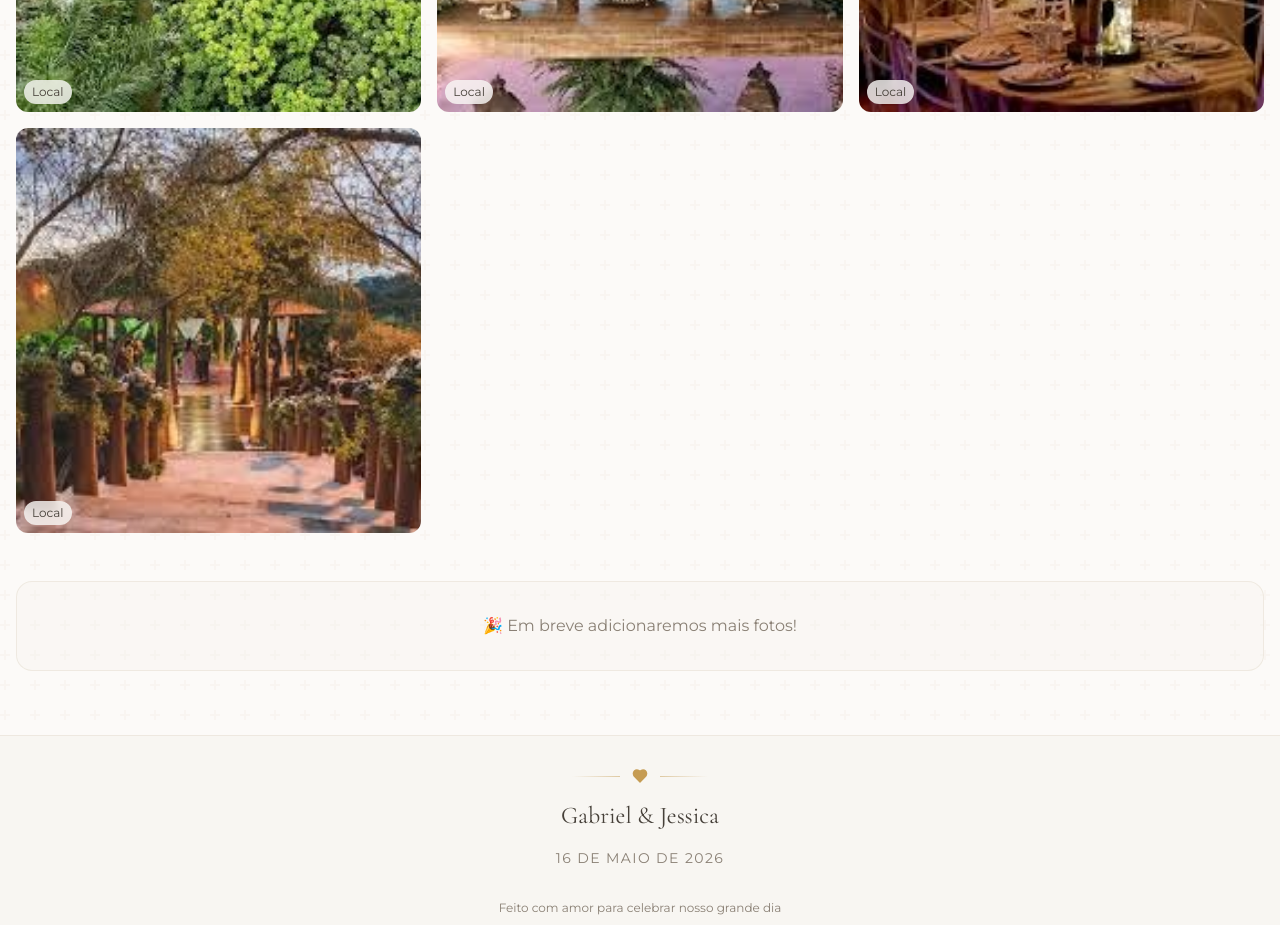
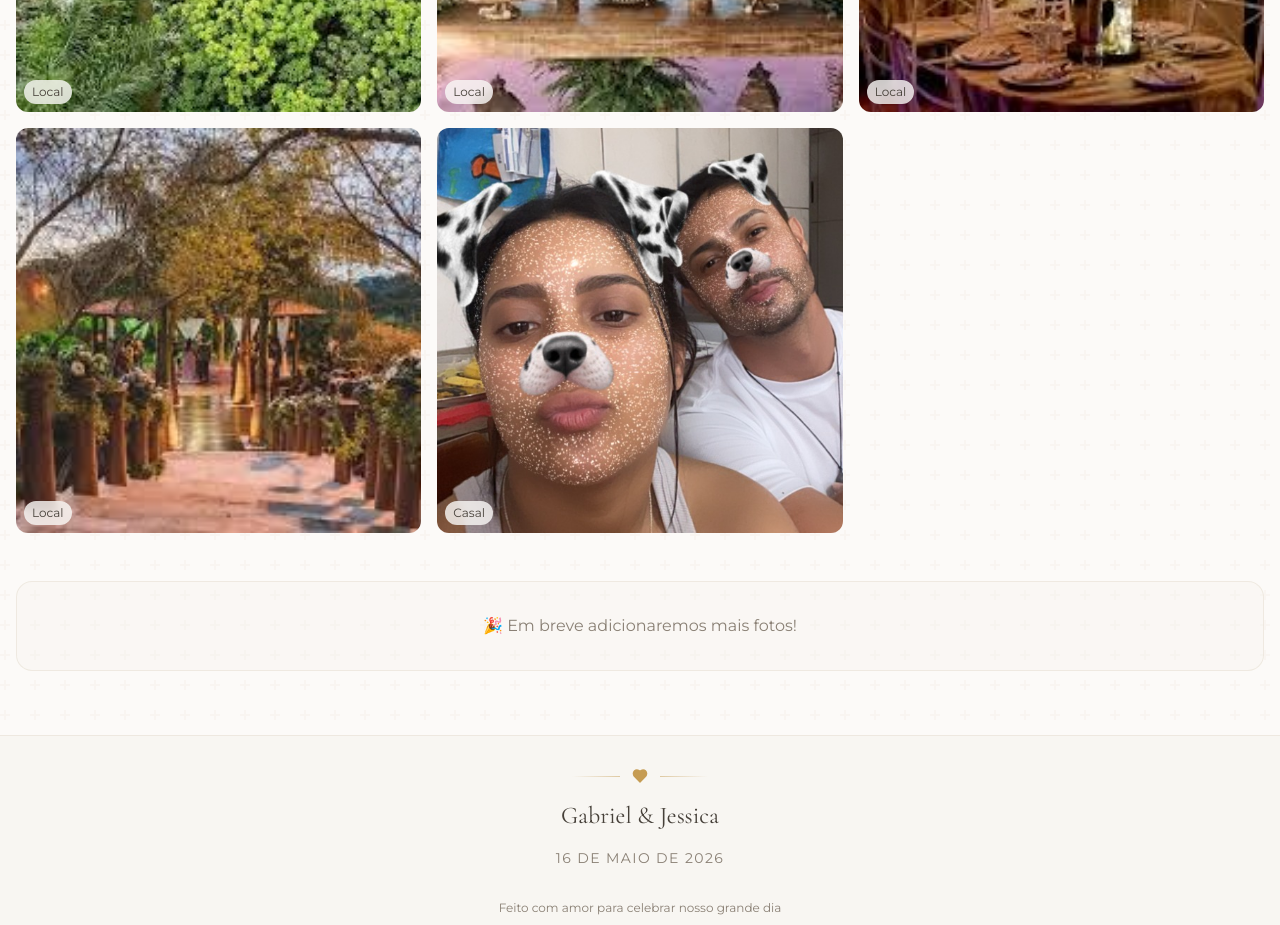
Before and after one commit to leirbag1500/Gabriel_Jessica26, a React (Vite) app: page /galeria in a window 1280 px wide. Shown: the part 1540-2465 px from the top of the page. Built offline with nearby package versions, Linux system fonts and the light colour scheme; the HTML template or start-up script is replaced by a standard one.

Commit message:
feat: add Gallery page component with category filtering and lightbox functionality, along with a new image asset.

```diff
--- a/src/pages/Gallery.tsx
+++ b/src/pages/Gallery.tsx
@@ -12,6 +12,7 @@ import gallery7 from "@/assets/gallery-7.jpg";
 import gallery8 from "@/assets/gallery-8.jpg";
 import gallery9 from "@/assets/gallery-9.jpg";
 import gallery10 from "@/assets/gallery-10.jpg";
+import casal1 from "@/assets/casal-1.jpg";
 
 // Church and ceremony photos
 const galleryImages = [
@@ -25,6 +26,7 @@ const galleryImages = [
   { id: 8, src: gallery8, alt: "Decoração da Recepção", category: "Local" },
   { id: 9, src: gallery9, alt: "Salão de Festas", category: "Local" },
   { id: 10, src: gallery10, alt: "Entrada da Recepção", category: "Local" },
+  { id: 11, src: casal1, alt: "O Casal", category: "Casal" },
 ];
 
 const categories = ["Todas", "Casal", "Local", "Cerimônia", "Decoração"];
```
Also changed, not shown: src/assets/casal-1.jpg (added).
